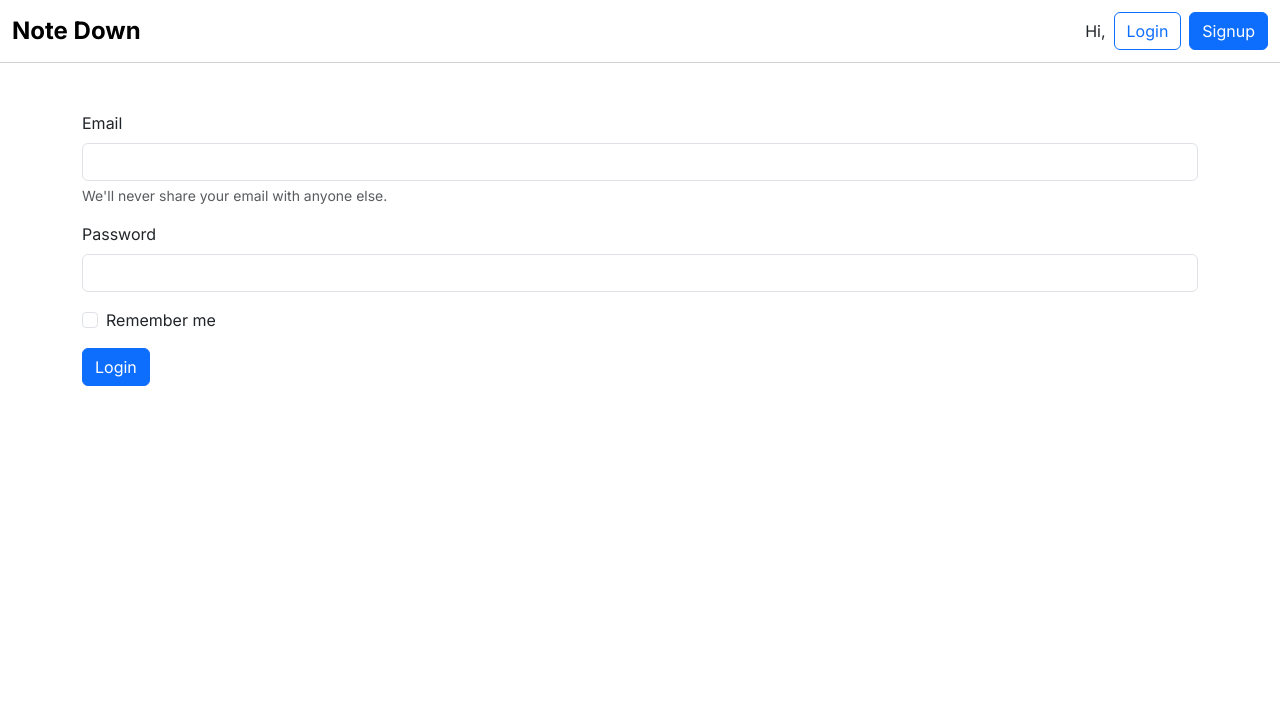
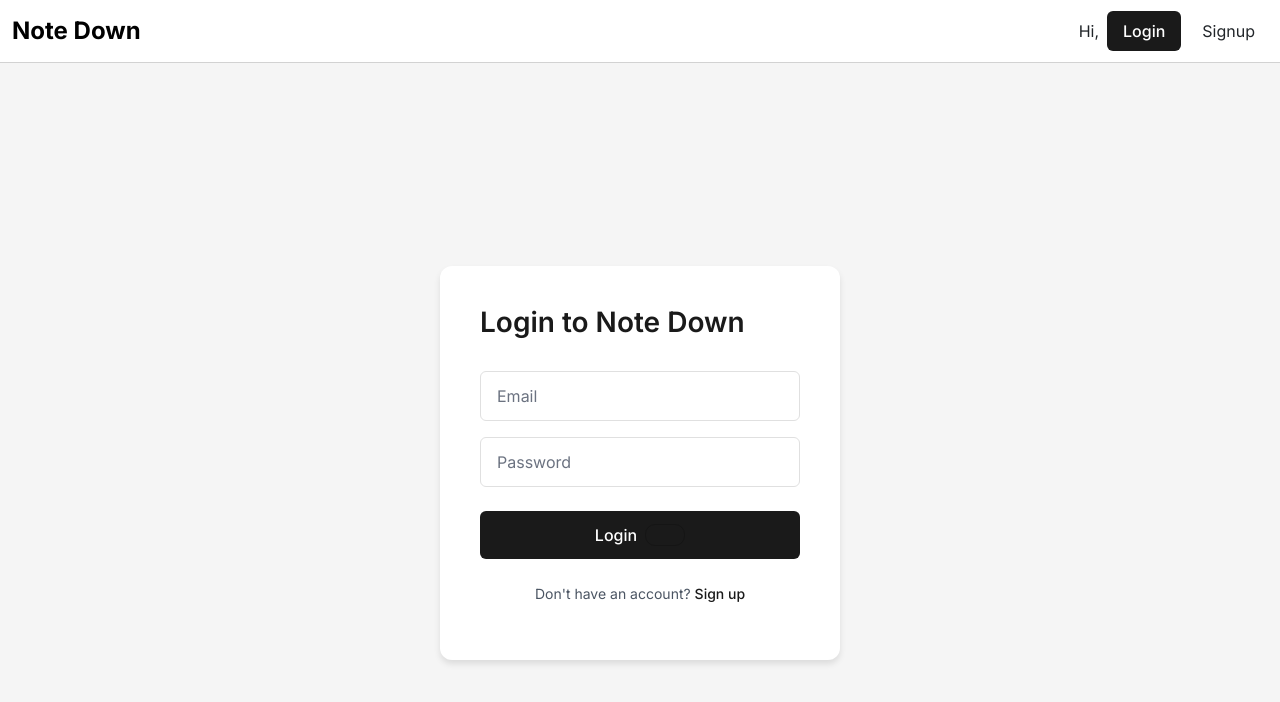
Before and after one commit to ManoharBari/Notebook-App, a React (Vite) app: page /login in a window 1280 px wide. Shown: the top 702 px of the page. Built offline with nearby package versions, Linux system fonts and the light colour scheme; no server answers.

Commit message:
updated file 14-12-24

```diff
--- a/src/components/Addnotes.jsx
+++ b/src/components/Addnotes.jsx
@@ -1,8 +1,9 @@
 import React, { useContext, useState } from 'react'
 import NoteContext from '../context/notes/noteContext'
 import { useAlert } from '../context/alerts/alertContext'
-import { Plus, Save, Trash2 } from 'lucide-react'
+import { Save } from 'lucide-react'
 import "../styles/Addnotes.css"
+
 function Addnotes() {
     const { addNote } = useContext(NoteContext)
     const alert = useAlert()
--- a/src/components/Login.jsx
+++ b/src/components/Login.jsx
@@ -1,5 +1,8 @@
 import React, { useContext, useState } from 'react'
 import UserContext from '../context/user/userContext'
+import { LogIn } from 'lucide-react'
+import { Link } from 'react-router'
+import "../styles/login.css"
 
 function Login() {
   const { userLogin } = useContext(UserContext)
@@ -15,24 +18,44 @@ function Login() {
     setCredentials({ email: "", password: "" })
   }
   return (
-    <div className='container my-5'>
-      <form onSubmit={handleSubmit}>
-        <div className="mb-3">
-          <label htmlFor="email" className="form-label">Email</label>
-          <input type="email" className="form-control" id="email" name='email' value={credentials.email} aria-describedby="emailHelp" onChange={handleChange} required/>
-          <div id="emailHelp" className="form-text">We'll never share your email with anyone else.</div>
+    <>
+      <div className="contain">
+        <div className="formWrapper">
+          <h1 className="title">Login to Note Down</h1>
+          <form onSubmit={handleSubmit} className="form">
+            <div className="inputGroup">
+              <input
+                type="email"
+                name="email"
+                placeholder="Email"
+                value={credentials.email}
+                onChange={handleChange}
+                className="input"
+                required
+              />
+            </div>
+            <div className="inputGroup">
+              <input
+                type="password"
+                name="password"
+                placeholder="Password"
+                value={credentials.password}
+                onChange={handleChange}
+                className="input"
+                required
+              />
+            </div>
+            <button type="submit" className="button">
+              <span>Login</span>
+              <LogIn className="icon" size={20} />
+            </button>
+          </form>
+          <p className="switchPrompt">
+            Don't have an account? <Link to="/signup" className="switchLink">Sign up</Link>
+          </p>
         </div>
-        <div className="mb-3">
-          <label htmlFor="password" className="form-label">Password</label>
-          <input type="password" className="form-control" name='password' value={credentials.password} id="password" onChange={handleChange} required/>
-        </div>
-        <div className="mb-3 form-check">
-          <input type="checkbox" className="form-check-input" id="checkbox" />
-          <label className="form-check-label" htmlFor="checkbox">Remember me</label>
-        </div>
-        <button type="submit" className="btn btn-primary">Login</button>
-      </form>
-    </div>
+      </div>
+    </>
   )
 }
 
--- a/src/components/Navbar.jsx
+++ b/src/components/Navbar.jsx
@@ -18,7 +18,9 @@ function Navbar() {
     }
 
     useEffect(() => {
-        getUser()
+        if (localStorage.getItem("token")) {
+            getUser()
+        }
     }, [])
 
     return (
@@ -39,8 +41,8 @@ function Navbar() {
 
                         {!localStorage.getItem("token") ?
                             <div>
-                                <Link to="/login" className='btn btn-outline-primary mx-2' type='button'>Login</Link>
-                                <Link to="/signup" className='btn btn-primary' type='button'>Signup</Link>
+                                <Link to="/login" className='btn loginbtn mx-2' type='button'>Login</Link>
+                                <Link to="/signup" className='btn signupbtn' type='button'>Signup</Link>
                             </div> : <button onClick={Logout} className='btn'>
                                 <div className="icon"><LogOut size={16} /></div></button>}
                     </div>
--- a/src/components/Notes.jsx
+++ b/src/components/Notes.jsx
@@ -3,6 +3,7 @@ import Notesitem from './Notesitem'
 import NoteContext from '../context/notes/noteContext';
 import { useAlert } from '../context/alerts/alertContext'
 import { useNavigate } from 'react-router-dom'
+import "../styles/Addnotes.css"
 
 function Notes() {
     const navigate = useNavigate()
@@ -50,7 +51,7 @@ function Notes() {
                         </div>
                         <div className="modal-body">
                             <form>
-                                <div className="editor">
+                                <div className="update-editor">
                                     <input
                                         type="text"
                                         placeholder="Note Title"
@@ -82,8 +83,8 @@ function Notes() {
                             </form>
                         </div>
                         <div className="modal-footer">
-                            <button type="button" ref={refClose} className="btn btn-secondary" data-bs-dismiss="modal">Close</button>
-                            <button type="button" onClick={handleSubmit} className="btn btn-primary">Save changes</button>
+                            <button type="button" ref={refClose} className="btn action-btn upbtn-close" data-bs-dismiss="modal">Close</button>
+                            <button type="button" onClick={handleSubmit} className="btn action-btn upbtn-save">Save changes</button>
                         </div>
                     </div>
                 </div>
@@ -94,7 +95,7 @@ function Notes() {
                     <h2 className="heading">Your Notes</h2>
                 </div>
                 {notes.length === 0 && <div className="error">
-                    No Notes Available
+                   Nothing to display
                 </div>}
                 <div className="notesList">
                     {notes.map((note, index) => {
--- a/src/styles/Addnotes.css
+++ b/src/styles/Addnotes.css
@@ -5,6 +5,35 @@
   flex-direction: column;
   gap: 1rem;
   height: calc(100vh - 64px);
+}
+
+.update-editor {
+  flex: 1;
+  display: flex;
+  flex-direction: column;
+  gap: 1rem;
+}
+
+.action-btn {
+  padding: 0.6rem 1rem;
+  border-radius: 4px;
+  border: none;
+  cursor: pointer;
+  font-size: 0.8rem;
+  font-weight: 600;
+}
+
+.upbtn-close{
+  width: 5rem;
+  color: black;
+  background-color: rgb(239, 239, 239);
+}
+
+.upbtn-save{
+  width: 9rem;
+  color: white;
+  background-color: rgb(38, 38, 38);
+
 }
 
 .titleInput {
--- /dev/null
+++ b/src/styles/login.css
@@ -0,0 +1,137 @@
+body {
+  margin: 0;
+  padding: 0;
+}
+
+.contain {
+  min-height: 100vh;
+  display: flex;
+  width: 100%;
+  align-items: center;
+  justify-content: center;
+  background-color: #f5f5f5;
+}
+
+.formWrapper {
+  background: white;
+  padding: 2.5rem;
+  border-radius: 12px;
+  box-shadow: 0 4px 6px rgba(0, 0, 0, 0.1);
+  width: 100%;
+  max-width: 400px;
+}
+
+.title {
+  margin: 0 0 2rem;
+  font-size: 1.75rem;
+  font-weight: 600;
+  text-align: center;
+  color: #1a1a1a;
+}
+
+.form {
+  display: flex;
+  flex-direction: column;
+  gap: 1rem;
+}
+
+.inputGroup {
+  position: relative;
+}
+
+.input {
+  width: 100%;
+  padding: 0.75rem 1rem;
+  border: 1px solid #e0e0e0;
+  border-radius: 6px;
+  font-size: 1rem;
+  transition: border-color 0.2s, box-shadow 0.2s;
+}
+
+.input:focus {
+  outline: none;
+  border-color: #000;
+  box-shadow: 0 0 0 2px rgba(0, 0, 0, 0.1);
+}
+
+.input::placeholder {
+  color: #6b7280;
+}
+
+.button {
+  display: flex;
+  align-items: center;
+  justify-content: center;
+  gap: 0.5rem;
+  width: 100%;
+  padding: 0.75rem 1.5rem;
+  margin-top: 0.5rem;
+  background-color: #1a1a1a;
+  color: white;
+  border: none;
+  border-radius: 6px;
+  font-size: 1rem;
+  font-weight: 500;
+  cursor: pointer;
+  transition: background-color 0.2s;
+}
+
+.loginbtn {
+  gap: 0.5rem;
+  padding: 0.5rem 1rem;
+  background-color: #1a1a1a;
+  color: white;
+  border: none;
+  border-radius: 6px;
+  font-size: 1rem;
+  font-weight: 500;
+  cursor: pointer;
+  transition: background-color 0.2s;
+}
+
+.button:hover {
+  background-color: #000;
+}
+
+.icon {
+  transition: transform 0.2s;
+}
+
+.button:hover .icon {
+  transform: translateX(2px);
+}
+
+.error {
+  color: #dc2626;
+  font-size: 0.875rem;
+  margin-top: -0.5rem;
+}
+
+.switchPrompt {
+  margin-top: 1.5rem;
+  text-align: center;
+  font-size: 0.875rem;
+  color: #4b5563;
+}
+
+.switchLink {
+  color: #1a1a1a;
+  text-decoration: none;
+  font-weight: 500;
+  transition: color 0.2s;
+}
+
+.switchLink:hover {
+  color: #000;
+  text-decoration: underline;
+}
+
+@media (max-width: 480px) {
+  .formWrapper {
+    padding: 1.5rem;
+  }
+
+  .title {
+    font-size: 1.5rem;
+  }
+}
```
